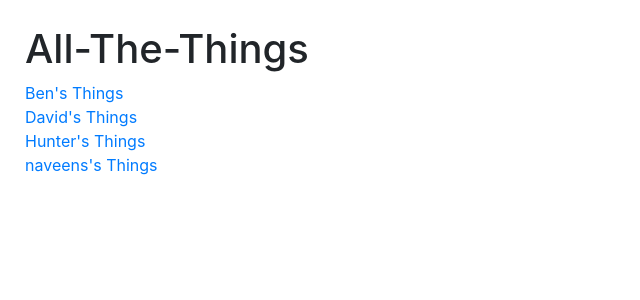
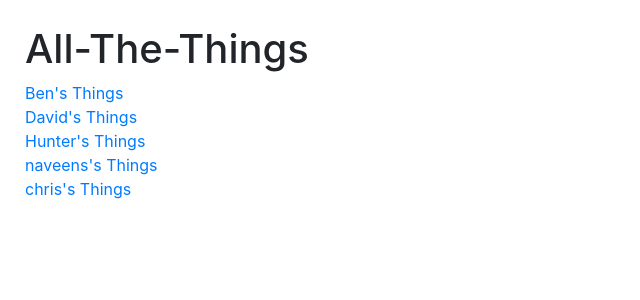
Before and after one commit to thepika206/all-the-things, a React (Create React App) app: page / in a window 1280 px wide. Shown: the top 300 px of the page, without its empty margins (0-640 px from the left). Built offline with nearby package versions, Linux system fonts and the light colour scheme.

Commit message:
add changes to chris things

```diff
--- a/src/App.js
+++ b/src/App.js
@@ -4,6 +4,7 @@ import StyledThings from './pages/StyledThings/StyledThings'
 import SillyThings from './pages/SillyThings/SIllyThings'
 import Landing from './pages/Landing/Landing'
 import CoolestThings from './pages/CoolestThings/CoolestThings'
+import SemiCoolThings from './pages/SemiCoolThings/SemiCoolThings'
 
 const App = () => {
   const bensThings = [
@@ -106,6 +107,10 @@ const App = () => {
         path="/the-coolest-things"
         element={<CoolestThings things={naveensThings} />}
       />
+      <Route
+        path="/semi-cool-things"
+        element={<SemiCoolThings things={chrisThings} />}
+      />
     </Routes>
   )
 }
--- a/src/pages/Landing/Landing.jsx
+++ b/src/pages/Landing/Landing.jsx
@@ -9,6 +9,7 @@ const Landing = () => {
       <Link to="/the-well-styled-things">David's Things</Link><br/>
       <Link to="/the-silly-things">Hunter's Things</Link><br/>
       <Link to="/the-coolest-things">naveens's Things</Link><br/>
+      <Link to="/semi-cool-things">chris's Things</Link><br/>
     </>
   )
 }
--- /dev/null
+++ b/src/pages/SemiCoolThings/SemiCoolThings.jsx
@@ -0,0 +1,17 @@
+import ThingCard from '../../components/ThingCard/ThingCard'
+import { Link } from 'react-router-dom'
+
+const SemiCoolThings = (props) => {
+  return (
+    <>
+      <h1>Chris's Things</h1>
+      <Link to="/">Home</Link>
+
+      {props.things.map((thing, idx) =>
+        <ThingCard key={idx} thing={thing}/>
+      )}
+    </>
+  )
+}
+
+export default SemiCoolThings
```
Also changed, not shown: src/components/ThingCard/ThingCard.jsx (line endings or trailing spaces).
